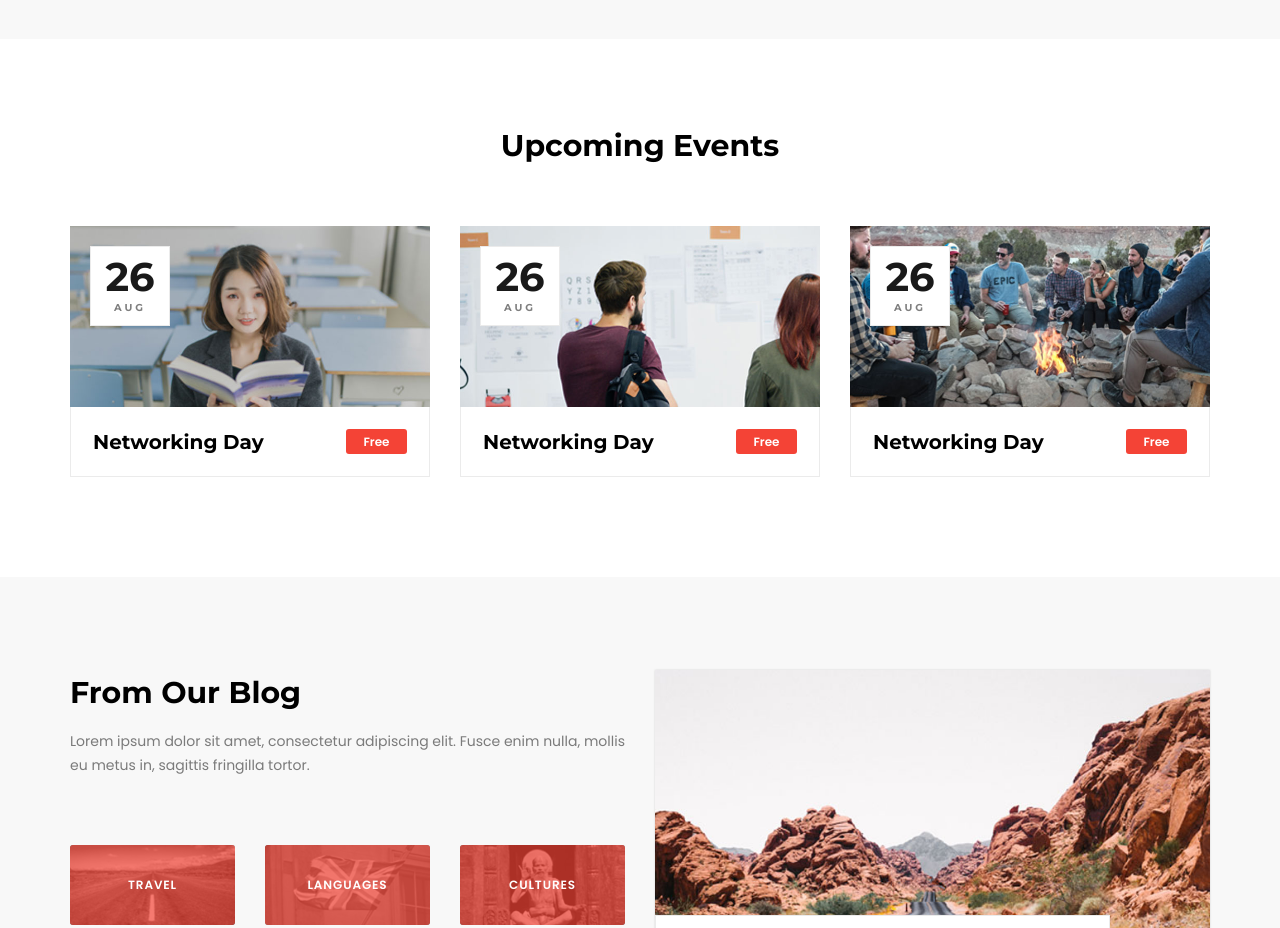
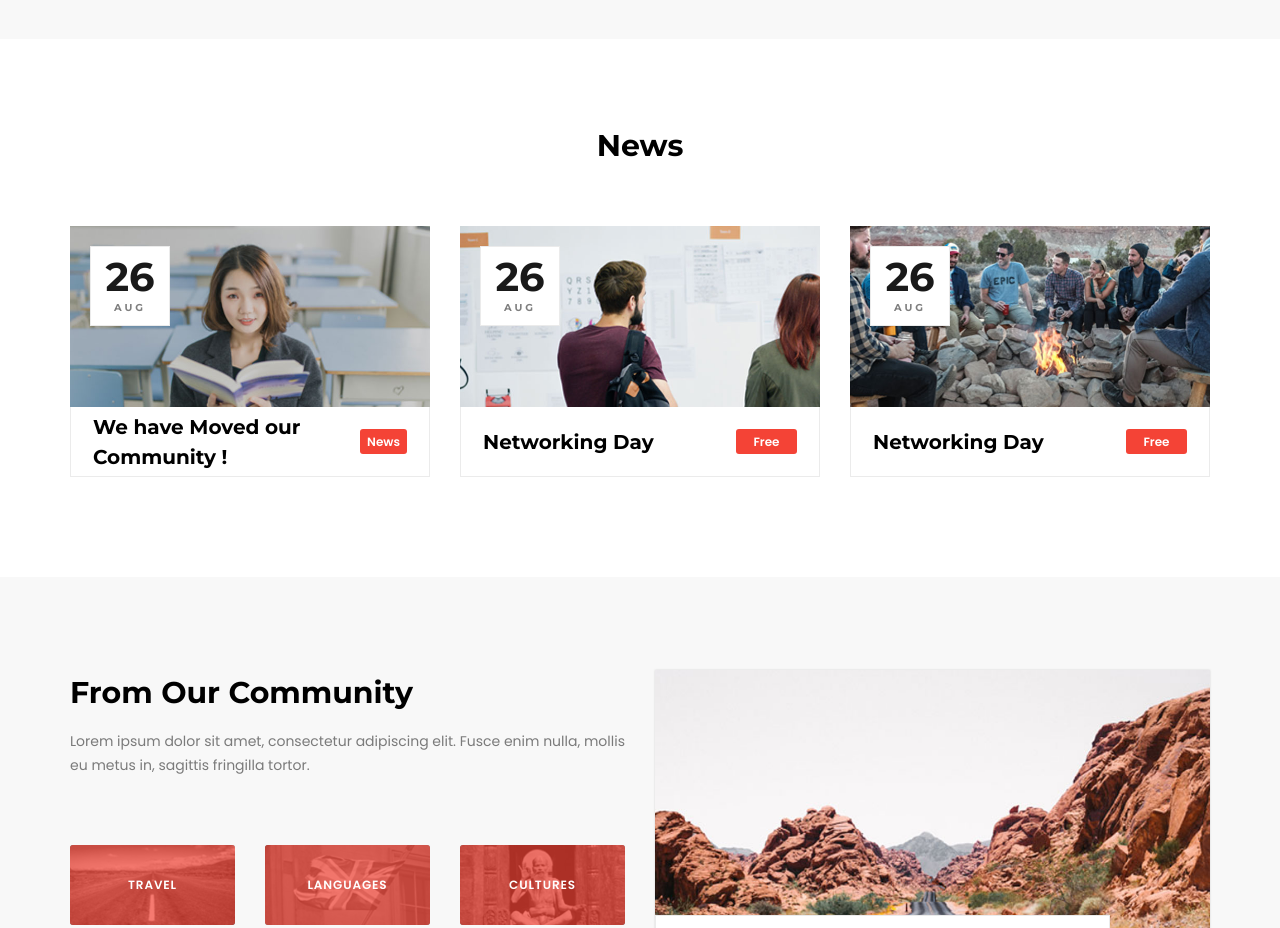
Before and after one commit to hybroteam/hybroteam.github.io, a plain HTML site: page index.html in a window 1280 px wide. Shown: the part 1960-2888 px from the top of the page. Drawn offline with Linux system fonts and the light colour scheme.

Commit message:
Update index.html

```diff
--- a/index.html
+++ b/index.html
@@ -474,7 +474,7 @@
 		<div class="container">
 			<div class="row">
 				<div class="col">
-					<h2 class="section_title text-center">Upcoming Events</h2>
+					<h2 class="section_title text-center">News</h2>
 				</div>
 			</div>
 			<div class="row events_row">
@@ -488,8 +488,8 @@
 							<div class="event_month">aug</div>
 						</div>
 						<div class="event_body d-flex flex-row align-items-center justify-content-start">
-							<div class="event_title"><a href="#">Networking Day</a></div>
-							<div class="event_tag ml-auto">Free</div>
+							<div class="event_title"><a href="#">We have Moved our Community !</a></div>
+							<div class="event_tag ml-auto">News</div>
 						</div>
 					</div>
 				</div>
@@ -537,7 +537,7 @@
 				<!-- Blog Left -->
 				<div class="col-lg-6">
 					<div class="blog_left">
-						<div class="blog_title">From Our Blog</div>
+						<div class="blog_title">From Our Community</div>
 						<div class="blog_text">
 							<p>Lorem ipsum dolor sit amet, consectetur adipiscing elit. Fusce enim nulla, mollis eu metus in, sagittis fringilla tortor.</p>
 						</div>
```
